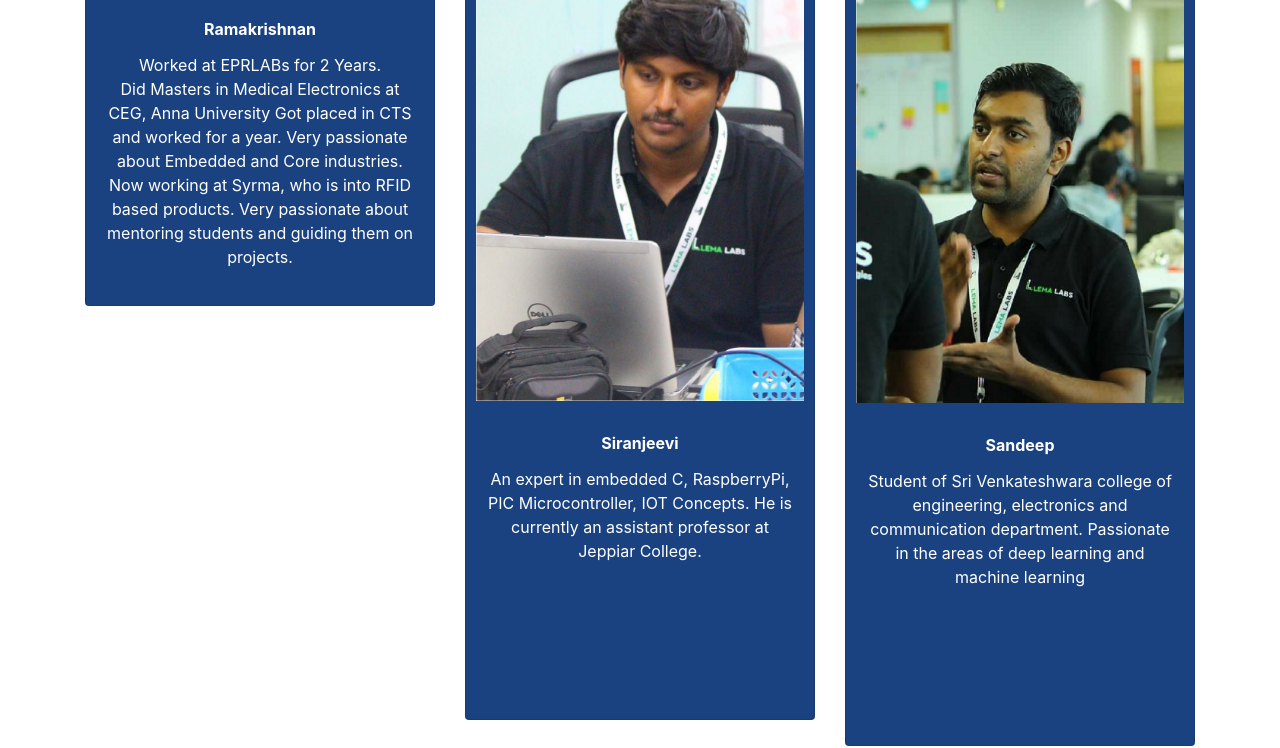
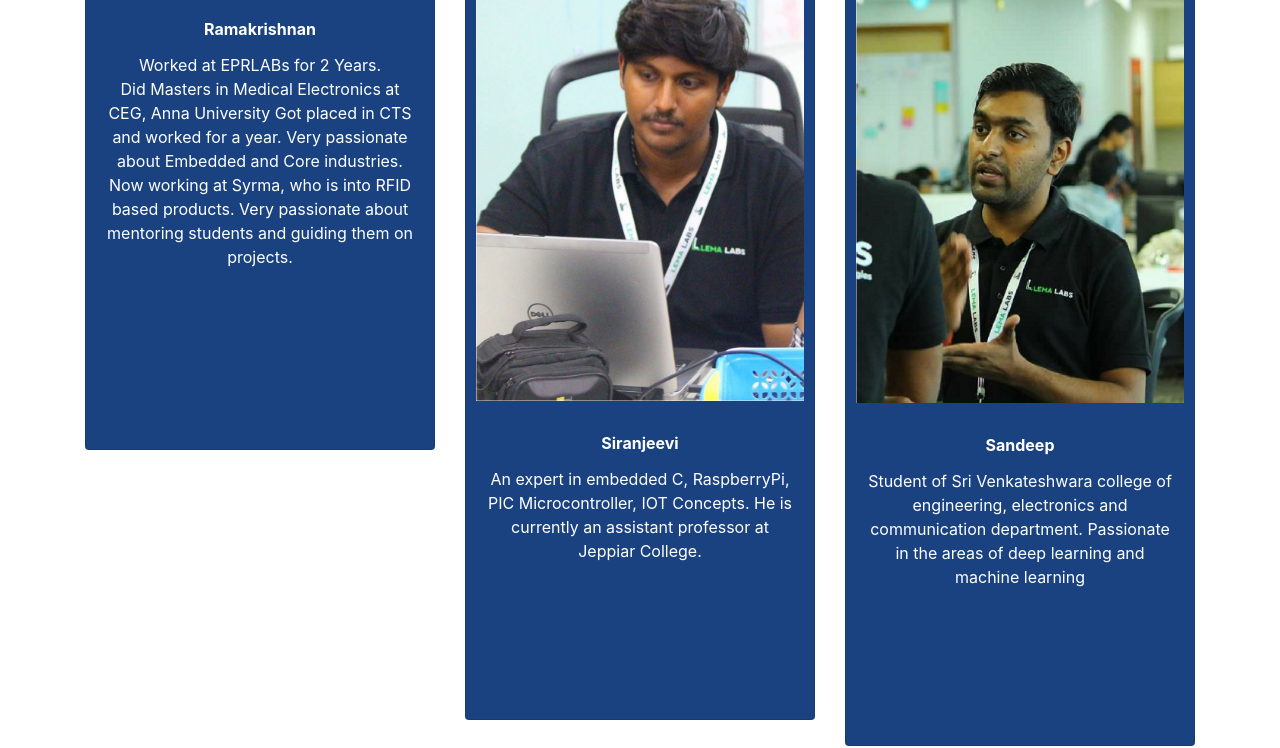
Before and after one commit to LemaCommunity/Makeathon, a plain HTML site: page index.html in a window 1280 px wide. Shown: the part 7137-7885 px from the top of the page. Drawn offline with nearby package versions, Linux system fonts and the light colour scheme; some packages are replaced by stand-ins of ours; a script that the page names is missing.

Commit message:
Update index.html

```diff
--- a/index.html
+++ b/index.html
@@ -564,7 +564,7 @@
 									Got placed in CTS and worked for a year.
 									Very passionate about Embedded and Core industries.<br>
 									Now working at Syrma, who is into RFID based products.
-									Very passionate about mentoring students and guiding them on projects.</p>
+									Very passionate about mentoring students and guiding them on projects.<br><br><br><br><br><br><br></p>
                   <div class="d-flex justify-content-between align-items-center">
                   </div>
                 </div>
```
